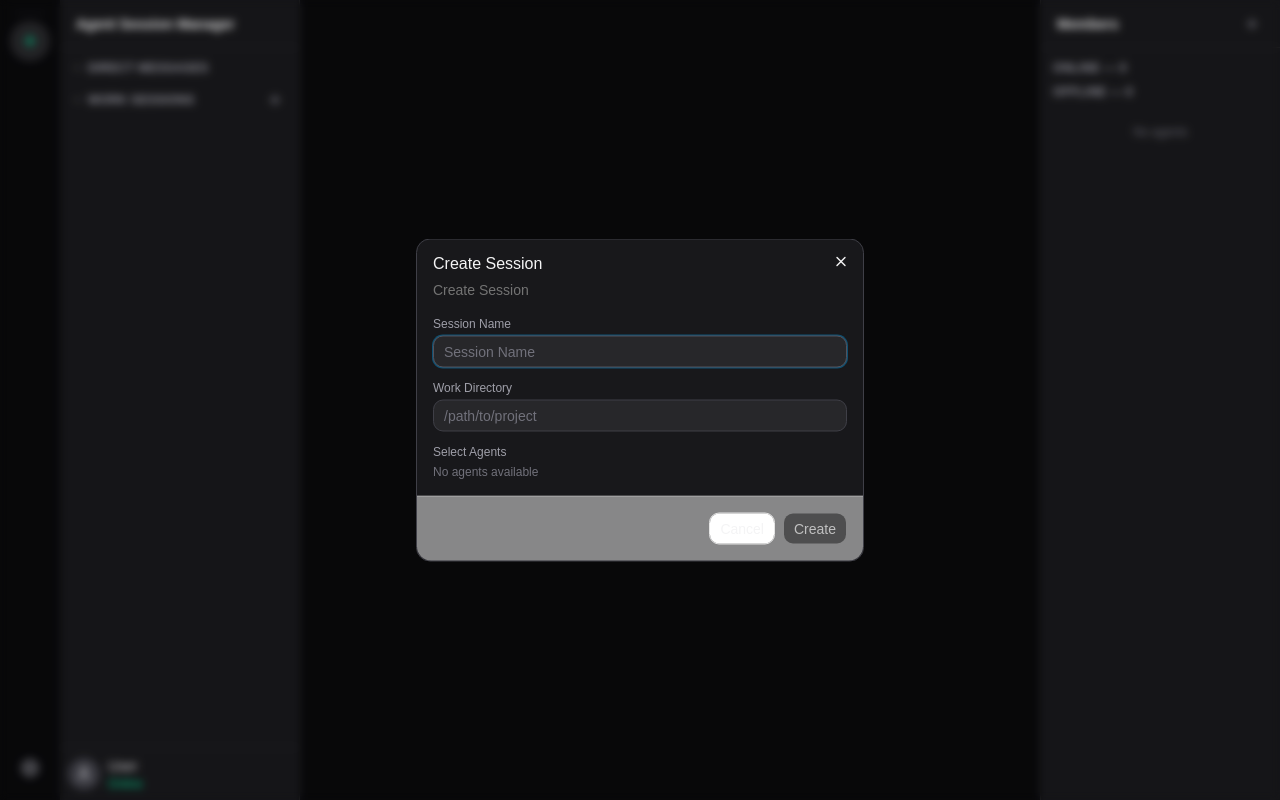
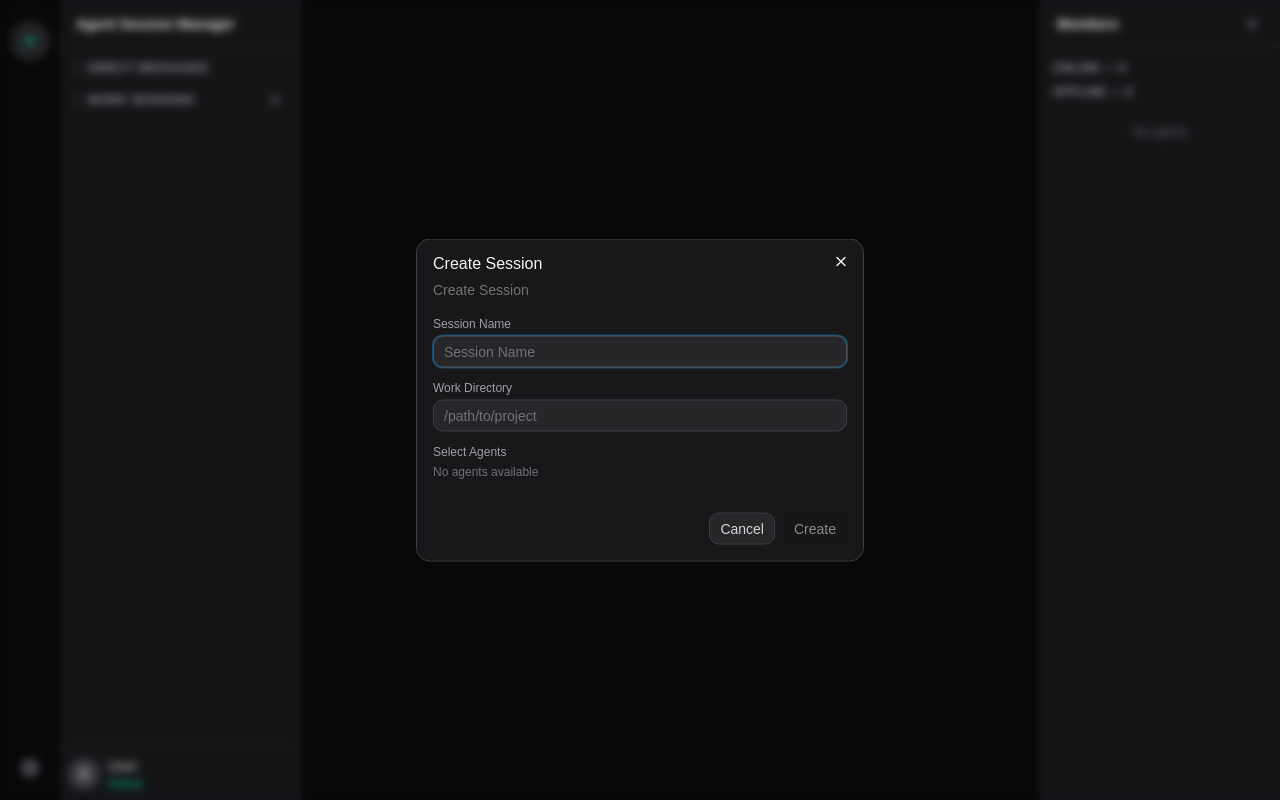
Before and after one commit to soomin-kevin-sung/agent-session-manager, a React (Vite) app: page / in a window 1280 px wide. Both pictures are taken after a click on the button 275 px from the left and 100 px from the top of the page. Built offline with nearby package versions, Linux system fonts and the light colour scheme.

Commit message:
fix: dialog footer and outline button colors for dark theme consistency

```diff
--- a/src/components/ui/button.tsx
+++ b/src/components/ui/button.tsx
@@ -10,7 +10,7 @@ const buttonVariants = cva(
       variant: {
         default: "bg-primary text-primary-foreground [a]:hover:bg-primary/80",
         outline:
-          "border-border bg-background hover:bg-muted hover:text-foreground aria-expanded:bg-muted aria-expanded:text-foreground dark:border-input dark:bg-input/30 dark:hover:bg-input/50",
+          "border-zinc-700 bg-zinc-800 text-zinc-300 hover:bg-zinc-700 hover:text-zinc-100 aria-expanded:bg-zinc-700",
         secondary:
           "bg-secondary text-secondary-foreground hover:bg-secondary/80 aria-expanded:bg-secondary aria-expanded:text-secondary-foreground",
         ghost:
--- a/src/components/ui/dialog.tsx
+++ b/src/components/ui/dialog.tsx
@@ -102,7 +102,7 @@ function DialogFooter({
     <div
       data-slot="dialog-footer"
       className={cn(
-        "-mx-4 -mb-4 flex flex-col-reverse gap-2 rounded-b-xl border-t bg-muted/50 p-4 sm:flex-row sm:justify-end",
+        "-mx-4 -mb-4 flex flex-col-reverse gap-2 rounded-b-xl border-t border-zinc-800 bg-zinc-900/80 p-4 sm:flex-row sm:justify-end",
         className
       )}
       {...props}
```
